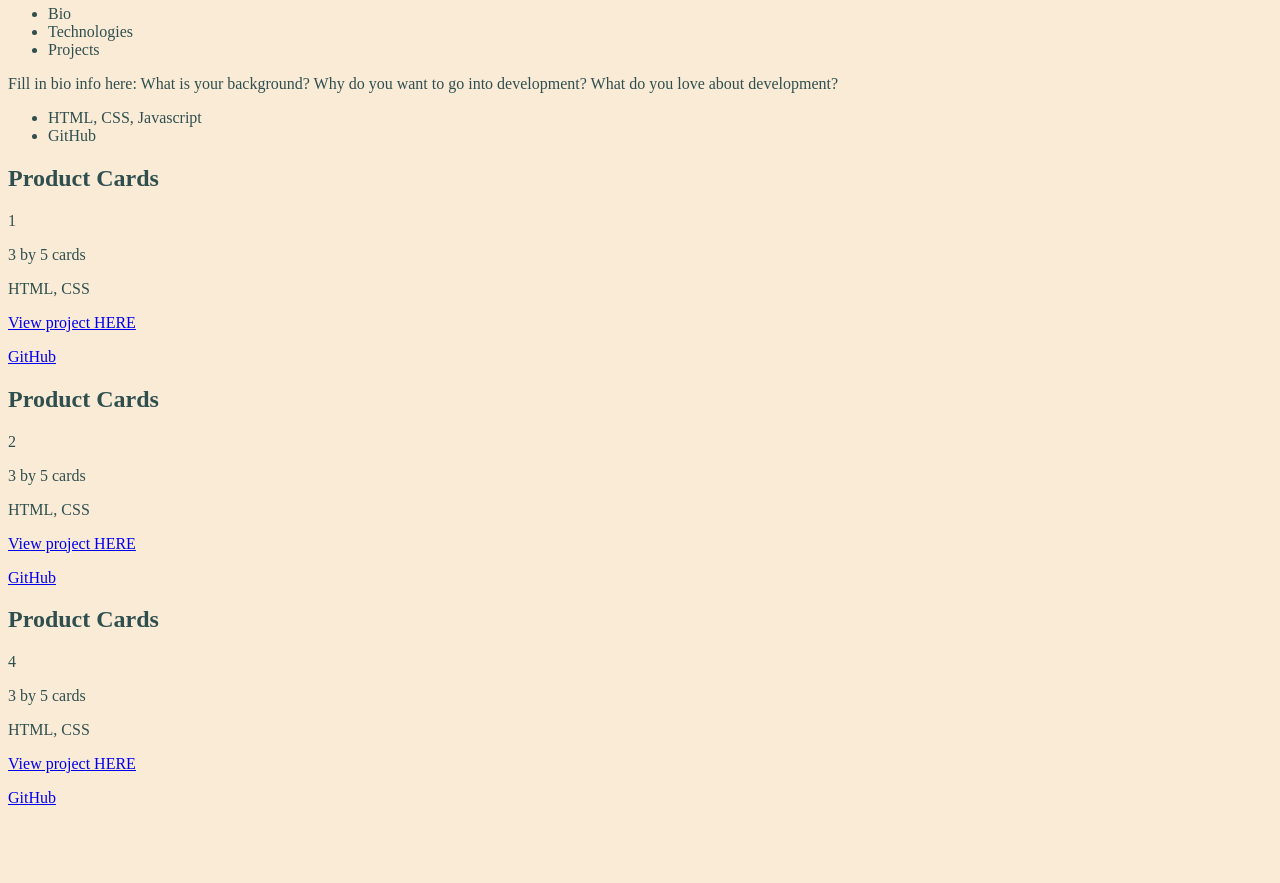
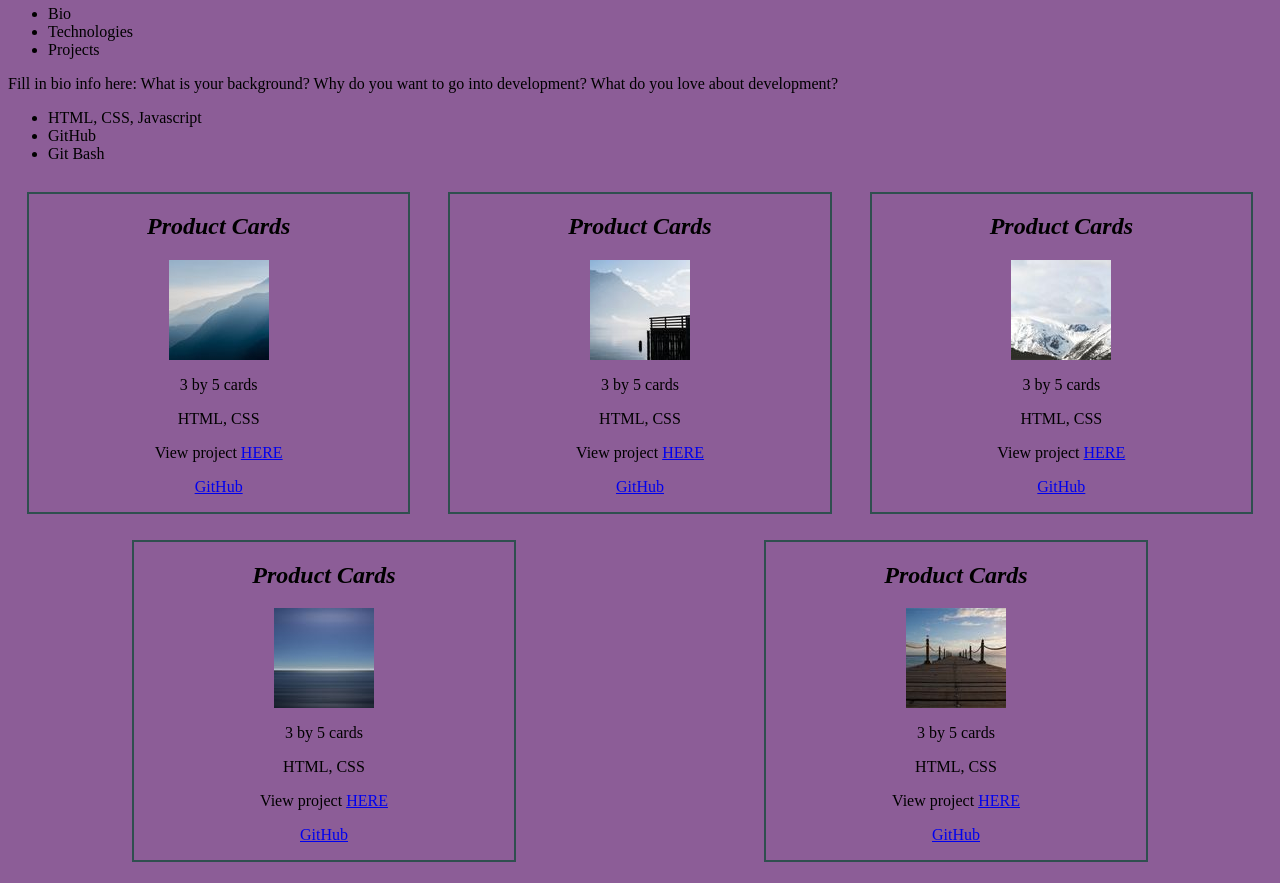
Before and after one commit to JenniferLipps/personal-bio-site, a plain HTML site: page index.html in a window 1280 px wide. Shown: the part 50-933 px from the top of the page. Before the commit the page ends 873 px from the top, so only its background shows below. Drawn offline with Linux system fonts and the light colour scheme.

Commit message:
added images and css

```diff
--- a/index.html
+++ b/index.html
@@ -28,9 +28,12 @@
     <ul>
     <li>HTML, CSS, Javascript</li>
     <li>GitHub</li>
+    <li>Git Bash</li>
     </ul>
   </div>
-  <div class="fullPage" id="projectsPage"></div>
+
+    <div class="fullPage" id="projectsPage"></div>
+
   <!-- End Primary View -->
 
   <!-- Footer -->
--- a/main.css
+++ b/main.css
@@ -1,4 +1,27 @@
 body {
-    background-color: antiquewhite;
-    color: darkslategrey;
+  background-color: rgb(140, 93, 151);
 }
+
+#projectsPage {
+  padding: 0;
+  margin: 0;
+  list-style: none;
+  display: -webkit-box;
+  display: -moz-box;
+  display: -ms-flexbox;
+  display: -webkit-flex;
+  display: flex;
+  -webkit-flex-flow: row wrap;
+  justify-content: space-around;
+}
+
+.card {
+  border: 2px solid darkslategray;
+  width: 30%;
+  margin: 1%;
+  text-align: center;
+}
+
+h2 {
+    font-style: italic;
+}
--- a/main.js
+++ b/main.js
@@ -1,7 +1,7 @@
 const projects = [
     {
         title: 'Product Cards',
-        screenshot: '1',
+        screenshot: '<img src="./sampleImg1.jpg"></img>',
         description: '3 by 5 cards',
         technologiesUsed: 'HTML, CSS',
         available: true,
@@ -10,7 +10,7 @@ const projects = [
     },
     {
         title: 'Product Cards',
-        screenshot: '2',
+        screenshot: '<img src="./sampleImg2.jpg"></img>',
         description: '3 by 5 cards',
         technologiesUsed: 'HTML, CSS',
         available: true,
@@ -19,7 +19,7 @@ const projects = [
     },
     {
         title: 'Product Cards',
-        screenshot: '3',
+        screenshot: '<img src="./sampleImg3.jpg"></img>',
         description: '3 by 5 cards',
         technologiesUsed: 'HTML, CSS',
         available: false,
@@ -28,7 +28,7 @@ const projects = [
     },
     {
         title: 'Product Cards',
-        screenshot: '4',
+        screenshot: '<img src="./sampleImg4.jpg"></img>',
         description: '3 by 5 cards',
         technologiesUsed: 'HTML, CSS',
         available: true,
@@ -37,7 +37,7 @@ const projects = [
     },
     {
         title: 'Product Cards',
-        screenshot: '5',
+        screenshot: '<img src="./sampleImg5.jpg"></img>',
         description: '3 by 5 cards',
         technologiesUsed: 'HTML, CSS',
         available: false,
@@ -54,16 +54,16 @@ const printToDom = (divId, textToPrint) => {
 const createProjectCards = () => {
   let domString = '';
   for (let i = 0; i < projects.length; i++) {
-    if (projects[i].available === true) {
-    domString += `<div class='projectsPage'>`
+    // if (projects[i].available === true) {
+    domString += `<div class='card'>`
     domString += `<h2>${projects[i].title}</h2>`
     domString += `<p>${projects[i].screenshot}</p>`
     domString += `<p>${projects[i].description}</p>`
     domString += `<p>${projects[i].technologiesUsed}</p>`
-    domString += `<p><a href=${projects[i].url}>View project HERE</a></p>`
+    domString += `<p>View project <a href=${projects[i].url}>HERE</a></p>`
     domString += `<p><a href=${projects[i].githubUrl}>GitHub</a></p>`
-    domString += `</div>`
-    }
+    domString += '</div>'
+    // }
   printToDom('projectsPage', domString);
   }
 };
```
Also changed, not shown: sampleImg1.jpg (added), sampleImg2.jpg (added), sampleImg3.jpg (added), sampleImg4.jpg (added), sampleImg5.jpg (added).
